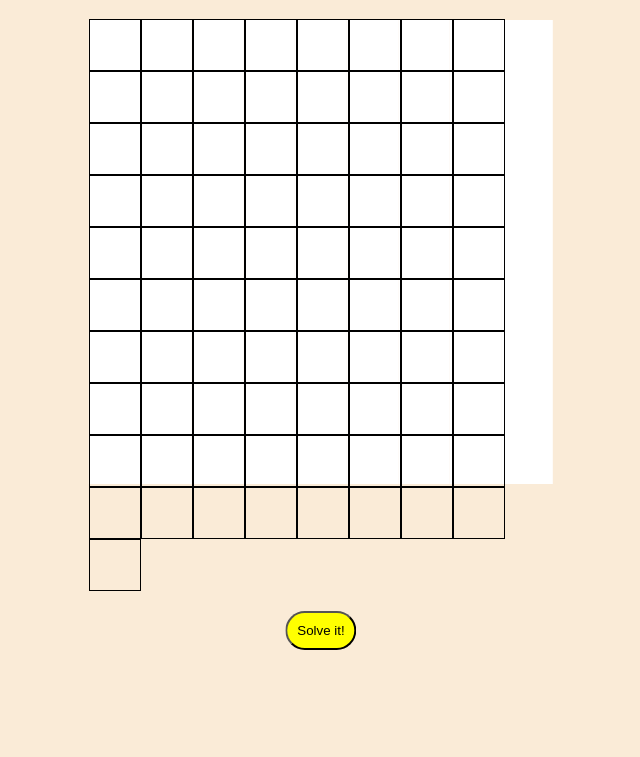
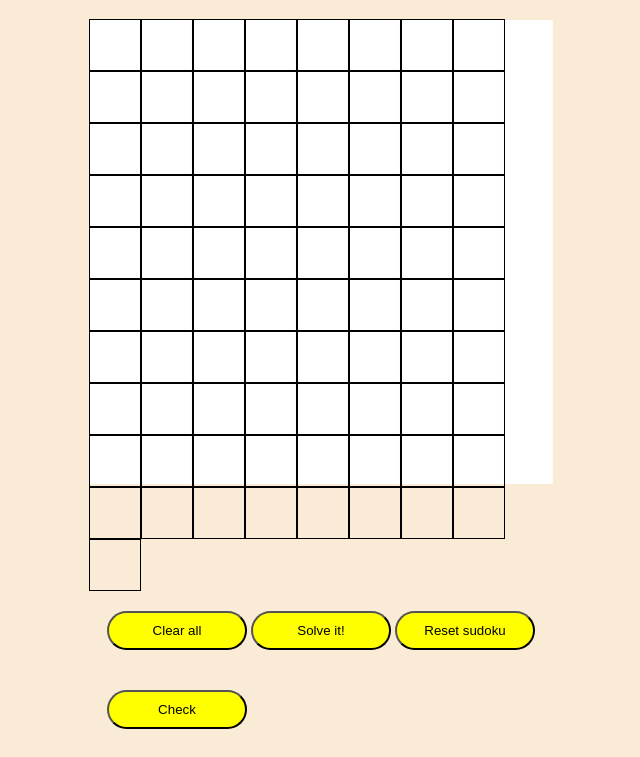
Before and after one commit to jacobcode33/sodoku-solver, a plain HTML site: page index.html in a window 1280 px wide. Shown: the part 102-859 px from the top of the page, without its empty margins (319-959 px from the left). Before the commit the page ends 800 px from the top, so only its background shows below. Drawn offline with Linux system fonts and the light colour scheme.

Commit message:
bug fixes

```diff
--- a/index.html
+++ b/index.html
@@ -10,7 +10,12 @@
     <h1>Sudoku Solver</h1>
     <div class="grid" id="grid2"></div>
     <div class="grid" id="grid"></div>
-    <button id="solve_button" onclick="solve()">Solve it!</button>
+    <div id="buttons">
+        <button class="button" id="clear_button" onclick="clearAll()">Clear all</button>
+        <button class="button" id="solve_button" onclick="solve()">Solve it!</button>
+        <button class="button" id="reset_button" onclick="reset()">Reset sudoku</button>
+        <button class="button" id="check_button" onclick="justCheck()">Check</button>
+    </div>
 
     <script src="main.js"></script>
 </body>
--- a/styles.css
+++ b/styles.css
@@ -12,19 +12,24 @@ h1{
     font-family: "Verdana";
 }
 
-#solve_button{
+#buttons{
     position: relative;
+    width: 428px;
     transform: translate(-50%, 0);
     left: 50%;
+}
+
+.button{
     background-color: yellow;
     border-color: black;
+    width:140px;
     border-radius: 20px;
     padding: 10px;
     margin-top: 20px;
     margin-bottom: 20px;
 }
 
-#solve_button:active{
+.button:active{
     background-color: rgb(176, 254, 8);
 }
 
@@ -84,3 +89,7 @@ h1{
 .invalid{
     background-color: palevioletred !important;
 }
+
+.guess{
+    background-color: rgb(241, 163, 61);
+}
```
